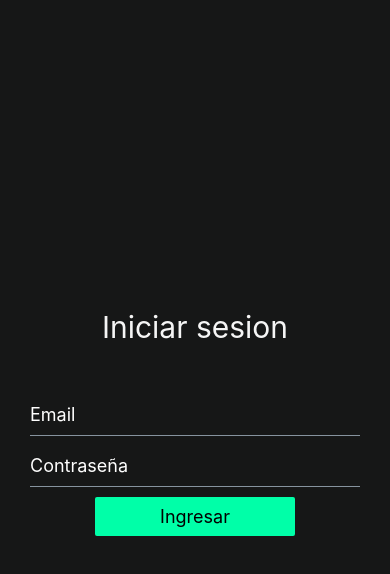
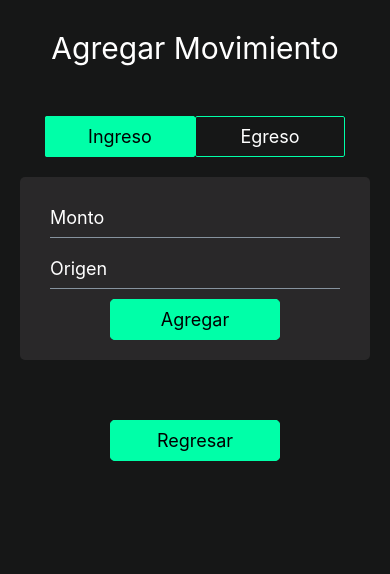
Before and after one commit to jorgeduje/movements-app, a React Native app: screen /NewMovement in a window 390 px wide. Shown: the top 574 px of the page. Built offline with nearby package versions, Linux system fonts and the light colour scheme.

Commit message:
se implementa firebase

```diff
--- a/package.json
+++ b/package.json
@@ -14,13 +14,14 @@
     "@rneui/base": "^4.0.0-rc.7",
     "@rneui/themed": "^4.0.0-rc.8",
     "expo": "~49.0.15",
+    "expo-clipboard": "~4.3.1",
     "expo-status-bar": "~1.6.0",
+    "firebase": "^10.5.0",
     "react": "18.2.0",
     "react-native": "0.72.6",
     "react-native-gesture-handler": "~2.12.0",
     "react-native-safe-area-context": "4.6.3",
-    "react-native-screens": "~3.22.0",
-    "expo-clipboard": "~4.3.1"
+    "react-native-screens": "~3.22.0"
   },
   "devDependencies": {
     "@babel/core": "^7.20.0"
--- a/src/components/common/CardMovement.jsx
+++ b/src/components/common/CardMovement.jsx
@@ -5,7 +5,15 @@ import { Avatar } from "@rneui/base";
 import { StyleSheet } from "react-native";
 
 export default function CardMovement({ movement, showMoney }) {
-  console.log(showMoney);
+  const dateFormat = new Date(movement?.date?.seconds * 1000);
+  const formatDate = `${dateFormat.getDate()}/${(dateFormat.getMonth() + 1)
+    .toString()
+    .padStart(2, "0")}/${dateFormat.getFullYear()} ${(dateFormat.getHours() - 3)
+    .toString()
+    .padStart(2, "0")}:${dateFormat.getMinutes().toString().padStart(2, "0")} `;
+  console.log(dateFormat);
+  console.log(formatDate);
+
   return (
     <TouchableOpacity style={styles.cardMovement}>
       <View style={{ flexDirection: "row", alignItems: "center", gap: 15 }}>
@@ -22,7 +30,7 @@ export default function CardMovement({ movement, showMoney }) {
           <Text style={{ color: "white", fontSize: 16, maxWidth: 150 }}>
             {movement.name}
           </Text>
-          <Text style={{ color: "white", fontSize: 11 }}>{movement.date}</Text>
+          <Text style={{ color: "white", fontSize: 11 }}>{formatDate}</Text>
         </View>
         <Text
           style={{
--- a/src/components/screens/HomeScreen.jsx
+++ b/src/components/screens/HomeScreen.jsx
@@ -8,29 +8,31 @@ import { MaterialIcons } from "@expo/vector-icons";
 import { Button } from "@rneui/base";
 import CardMovement from "../common/CardMovement";
 import CardMovementSkelenton from "../common/CardMovementSkelenton";
+import { useEffect } from "react";
+import { db } from "../../firebaseConfig";
+import { getDocs, collection } from "firebase/firestore";
 
 export default function HomeScreen({ navigation }) {
   const { top } = useSafeAreaInsets();
 
   const [showMoney, setShowMoney] = useState(true);
-  const [movements, setMovents] = useState([
-    {
-      id: 1,
-      amount: -5000,
-      date: "12/10/2023",
-      name: "Salario",
-      userAvatar: "https://randomuser.me/api/portraits/men/35.jpg",
-    },
-    {
-      id: 2,
-      amount: 3000,
-      date: "12/10/2023",
-      name: "Salario",
-      userAvatar: "https://randomuser.me/api/portraits/men/35.jpg",
-    },
-  ]);
+  const [movements, setMovents] = useState([]);
 
-  let num = 120000;
+  let totalAmount = movements.reduce((acc, movement) => {
+    return acc + movement.amount;
+  }, 0);
+
+  useEffect(() => {
+    let movementsCollection = collection(db, "movements");
+    getDocs(movementsCollection)
+      .then((res) => {
+        let arrayMovements = res.docs.map((movement) => {
+          return { id: movement.id, ...movement.data() };
+        });
+        setMovents(arrayMovements);
+      })
+      .catch((error) => console.log(error));
+  }, []);
 
   return (
     <SafeAreaView
@@ -52,7 +54,7 @@ export default function HomeScreen({ navigation }) {
             <FontAwesome name="money" size={40} color="#00ffa8" />
             {showMoney ? (
               <Text style={{ color: "white", fontSize: 25 }}>
-                {num.toLocaleString("es-AR", {
+                {totalAmount.toLocaleString("es-AR", {
                   style: "currency",
                   currency: "ARS",
                 })}
@@ -125,6 +127,7 @@ export default function HomeScreen({ navigation }) {
             }}
             titleStyle={{ color: "black" }}
             buttonStyle={{ borderWidth: 1, borderColor: "#00ffa8" }}
+            onPress={() => navigation.navigate("NewMovement")}
           />
         </View>
 
--- /dev/null
+++ b/src/components/screens/NewMovement.jsx
@@ -0,0 +1,144 @@
+import { View, Text } from "react-native";
+import React from "react";
+import { SafeAreaView } from "react-native";
+import { useSafeAreaInsets } from "react-native-safe-area-context";
+import { Button, Input } from "@rneui/base";
+import { useState } from "react";
+import { StyleSheet } from "react-native";
+
+export default function NewMovement({ navigation }) {
+  const { top } = useSafeAreaInsets();
+  const [typeMovement, setTypeMovement] = useState("Ingreso");
+  const [movement, setMovement] = useState({
+    amount: 0,
+    name: "",
+    userAvatar: "",
+  });
+
+  const addNewMovement = () => {
+    console.log(movement);
+  };
+
+  return (
+    <SafeAreaView
+      style={{
+        top: top,
+        flex: 1,
+        backgroundColor: "#161717",
+      }}
+    >
+      <Text
+        style={{
+          color: "white",
+          textAlign: "center",
+          fontSize: 30,
+          marginVertical: 30,
+        }}
+      >
+        Agregar Movimiento
+      </Text>
+      <View
+        style={{
+          flexDirection: "row",
+          justifyContent: "center",
+          marginVertical: 20,
+        }}
+      >
+        {/* Aca el boton ingreso */}
+        <View style={{ flexDirection: "row", justifyContent: "center" }}>
+          <Button
+            title={"Ingreso"}
+            type="outline"
+            containerStyle={{
+              width: 150,
+              backgroundColor:
+                typeMovement === "Ingreso" ? "#00ffa8" : "transparent",
+            }}
+            titleStyle={{
+              color: typeMovement === "Ingreso" ? "black" : "white",
+            }}
+            buttonStyle={{ borderWidth: 1, borderColor: "#00ffa8" }}
+            onPress={() => setTypeMovement("Ingreso")}
+          />
+        </View>
+
+        {/* Aca el boton egresp */}
+        <View style={{ flexDirection: "row", justifyContent: "center" }}>
+          <Button
+            title={"Egreso"}
+            type="outline"
+            containerStyle={{
+              width: 150,
+              backgroundColor:
+                typeMovement === "Egreso" ? "#00ffa8" : "transparent",
+            }}
+            titleStyle={{
+              color: typeMovement === "Egreso" ? "black" : "white",
+            }}
+            buttonStyle={{ borderWidth: 1, borderColor: "#00ffa8" }}
+            onPress={() => setTypeMovement("Egreso")}
+          />
+        </View>
+      </View>
+
+      <View style={styles.containerForm}>
+        <Input
+          placeholder="Monto"
+          placeholderTextColor={"white"}
+          inputStyle={{ color: "white" }}
+          keyboardType="numeric"
+          onChangeText={(text) => setMovement({ ...movement, amount: text })}
+        />
+        <Input
+          placeholder={typeMovement === "Ingreso" ? "Origen" : "Destino"}
+          placeholderTextColor={"white"}
+          inputStyle={{ color: "white" }}
+          onChangeText={(text) => setMovement({ ...movement, name: text })}
+        />
+        <View style={{ flexDirection: "row", justifyContent: "center" }}>
+          <Button
+            title={"Agregar"}
+            type="outline"
+            containerStyle={{
+              width: 170,
+              backgroundColor: "#00ffa8",
+              borderRadius: 5,
+            }}
+            titleStyle={{ color: "black" }}
+            buttonStyle={{ borderWidth: 1, borderColor: "#00ffa8" }}
+            onPress={addNewMovement}
+          />
+        </View>
+      </View>
+      <View
+        style={{
+          flexDirection: "row",
+          justifyContent: "center",
+          marginTop: 60,
+        }}
+      >
+        <Button
+          title={"Regresar"}
+          type="outline"
+          containerStyle={{
+            width: 170,
+            backgroundColor: "#00ffa8",
+            borderRadius: 5,
+          }}
+          titleStyle={{ color: "black" }}
+          buttonStyle={{ borderWidth: 1, borderColor: "#00ffa8" }}
+          onPress={() => navigation.goBack()}
+        />
+      </View>
+    </SafeAreaView>
+  );
+}
+
+const styles = StyleSheet.create({
+  containerForm: {
+    backgroundColor: "#292829",
+    borderRadius: 5,
+    padding: 20,
+    marginHorizontal: 20,
+  },
+});
--- /dev/null
+++ b/src/firebaseConfig.js
@@ -0,0 +1,14 @@
+import { initializeApp } from "firebase/app";
+import { getFirestore } from "firebase/firestore";
+
+const firebaseConfig = {
+  apiKey: "AIzaSyBM1yI7Rs17BCTC6xEJDIJXSn_oXg0nstU",
+  authDomain: "movements-app-8f901.firebaseapp.com",
+  projectId: "movements-app-8f901",
+  storageBucket: "movements-app-8f901.appspot.com",
+  messagingSenderId: "751048767158",
+  appId: "1:751048767158:web:5e703dde3325b686995817",
+};
+
+const app = initializeApp(firebaseConfig);
+export const db = getFirestore(app);
--- a/src/router/NavigationStack.jsx
+++ b/src/router/NavigationStack.jsx
@@ -2,6 +2,7 @@ import { createStackNavigator } from "@react-navigation/stack";
 import LoginScreen from "../components/screens/LoginScreen";
 import HomeScreen from "../components/screens/HomeScreen";
 import CvuScreen from "../components/screens/CvuScreen";
+import NewMovement from "../components/screens/NewMovement";
 
 const Stack = createStackNavigator();
 
@@ -15,6 +16,7 @@ export default function NavigationStack() {
       <Stack.Screen name="Login" component={LoginScreen} />
       <Stack.Screen name="HomeScreen" component={HomeScreen} />
       <Stack.Screen name="Cvu" component={CvuScreen} />
+      <Stack.Screen name="NewMovement" component={NewMovement} />
     </Stack.Navigator>
   );
 }
```
Also changed, not shown: 1 other file (tests, documents, lock files or other folders).
